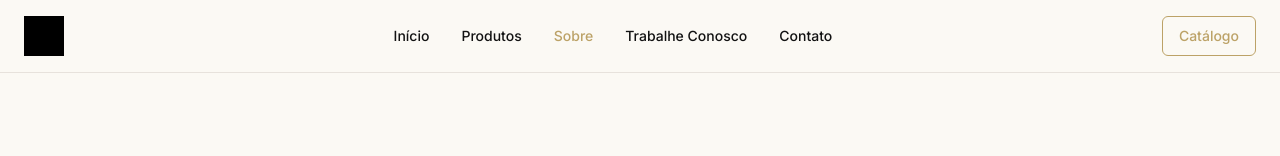
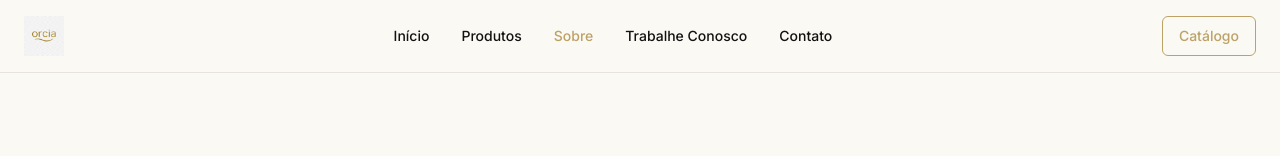
Before and after one commit to OrciaBR/orcia-studio-site, a React (Vite) app: page /sobre in a window 1280 px wide. Shown: the top 156 px of the page. Built offline with nearby package versions, Linux system fonts and the light colour scheme.

Commit message:
Use logo without background
Use the provided logo image without a background in the website's header and footer.

```diff
--- a/src/components/Layout.tsx
+++ b/src/components/Layout.tsx
@@ -15,9 +15,9 @@ const Layout = ({ children }: { children: React.ReactNode }) => {
             {/* Logo */}
             <Link to="/" className="flex items-center">
               <img
-                src="/lovable-uploads/c2fbea39-0bd0-4fdd-9ea7-a5cdb9434323.png"
+                src="/lovable-uploads/1f7155e1-01fd-461f-99a2-a82b1607e8ed.png"
                 alt="Orcia Logo"
-                className="h-10 w-auto filter brightness-0 dark:brightness-100"
+                className="h-10 w-auto"
               />
             </Link>
 
@@ -95,7 +95,7 @@ const Layout = ({ children }: { children: React.ReactNode }) => {
             <div className="md:col-span-2">
               <div className="mb-4">
                 <img
-                  src="/lovable-uploads/c2fbea39-0bd0-4fdd-9ea7-a5cdb9434323.png"
+                  src="/lovable-uploads/1f7155e1-01fd-461f-99a2-a82b1607e8ed.png"
                   alt="Orcia Logo"
                   className="h-10 w-auto"
                 />
```
Also changed, not shown: public/lovable-uploads/1f7155e1-01fd-461f-99a2-a82b1607e8ed.png (added).
